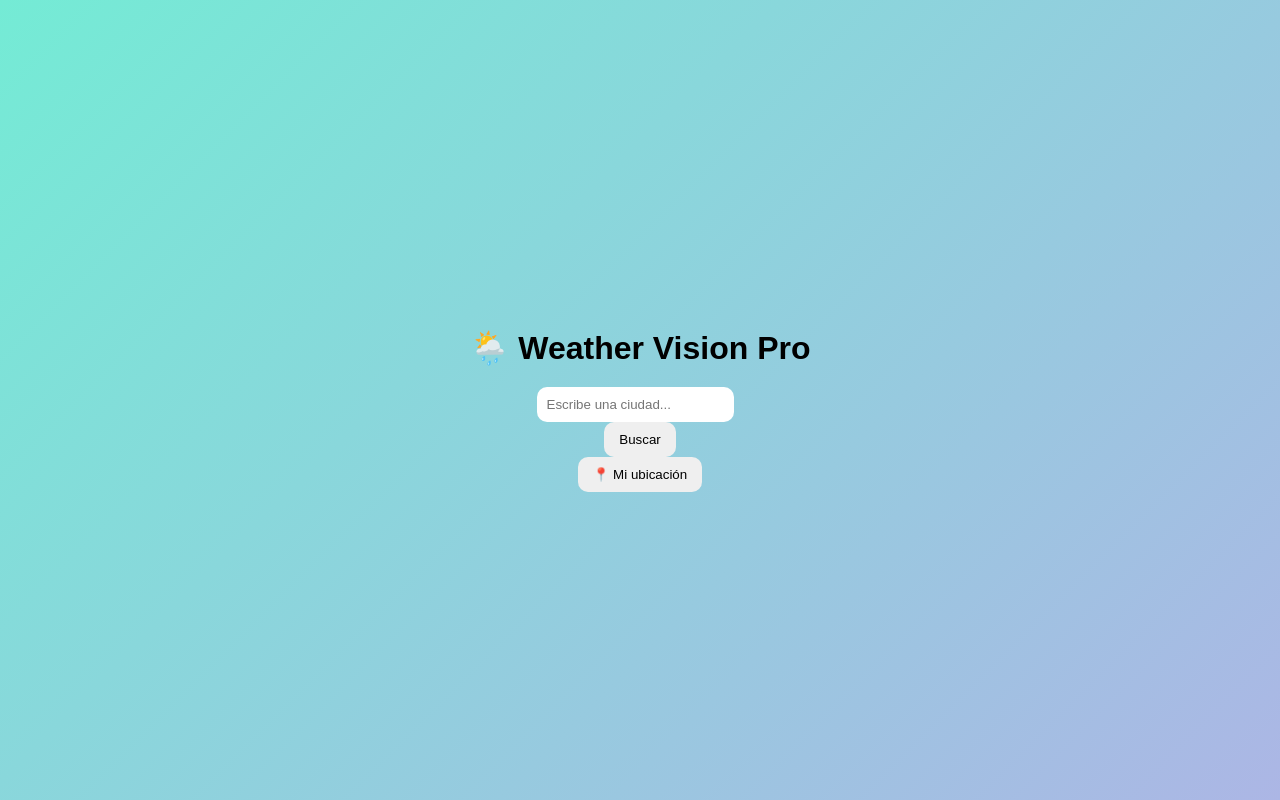
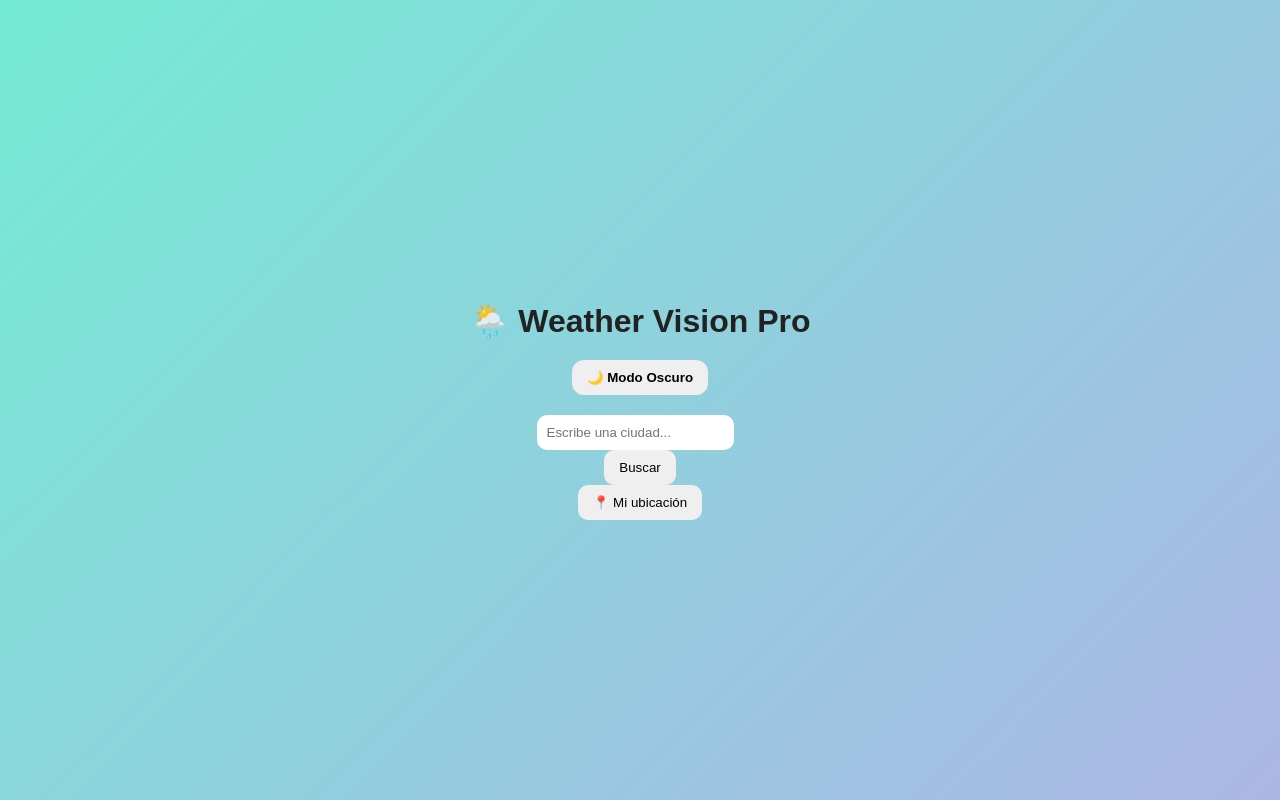
Before and after one commit to juliandavidbautista290-debug/weather-app, a React (Create React App) app: page / in a window 1280 px wide. Built offline with nearby package versions, Linux system fonts and the light colour scheme.

Commit message:
Weather Vision Pro v3 - Dark Mode

```diff
--- a/src/App.css
+++ b/src/App.css
@@ -223,3 +223,47 @@ button:hover {
     0 0 20px rgba(255,255,255,0.5),
     0 0 40px rgba(255,255,255,0.3);
 }
+
+.theme-btn {
+  margin-bottom: 20px;
+  padding: 10px 15px;
+  border: none;
+  border-radius: 12px;
+  cursor: pointer;
+  font-weight: bold;
+  transition: all 0.3s ease;
+}
+
+.theme-btn:hover {
+  transform: scale(1.05);
+}
+
+.light {
+  color: #222;
+}
+
+.dark {
+  background: linear-gradient(135deg, #0f172a, #1e293b);
+  color: white;
+}
+
+.dark .card {
+  background: rgba(0, 0, 0, 0.35);
+  color: white;
+  border: 1px solid rgba(255,255,255,0.2);
+}
+
+.dark input {
+  background: rgba(255,255,255,0.1);
+  color: white;
+}
+
+.dark input::placeholder {
+  color: rgba(255,255,255,0.7);
+}
+
+.dark .history-btn,
+.dark .forecast-card {
+  background: rgba(255,255,255,0.1);
+  color: white;
+}
--- a/src/App.js
+++ b/src/App.js
@@ -9,6 +9,9 @@ function App() {
   const [weather, setWeather] = useState(null);
   const [error, setError] = useState(null)
   const [forecast, setForecast] = useState([]);
+  const [darkMode, setDarkMode] = useState(
+  JSON.parse(localStorage.getItem("darkMode")) || false
+);
   const [history, setHistory] = useState(
   JSON.parse(localStorage.getItem("history")) || []
 );
@@ -108,8 +111,21 @@ if (weather && weather.weather) {
 
 
   return (
-    <div className={`app ${bgClass}`}>
+    <div className={`app ${bgClass} ${darkMode ? "dark" : "light"}`}>
         <h1>🌦️ Weather Vision Pro</h1>
+
+ <button
+  className="theme-btn"
+  onClick={() => {
+    const newMode = !darkMode;
+    setDarkMode(newMode);
+    localStorage.setItem("darkMode", JSON.stringify(newMode));
+  }}
+>
+  {darkMode ? "☀️ Modo Claro" : "🌙 Modo Oscuro"}
+</button>
+
+
       <input
         type="text"
         placeholder="Escribe una ciudad..."
```
